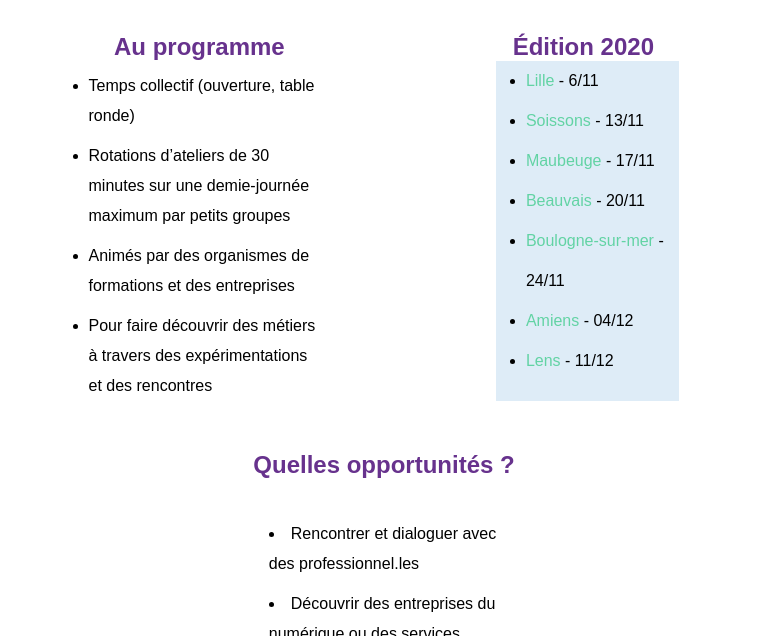
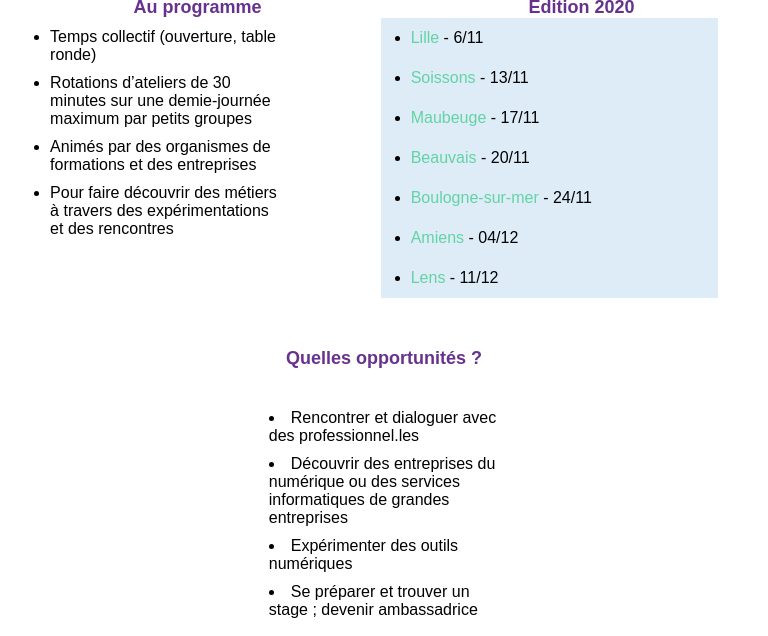
Before and after one commit to L-rodrigue/Projet-numeriqu-elles, a PHP site: page / in a window 768 px wide. Shown: the part 1225-1861 px from the top of the page. Run offline with PHP 8.4, Linux system fonts and the light colour scheme.

Commit message:
responsive 768 < 992

```diff
--- a/index.php
+++ b/index.php
@@ -32,6 +32,7 @@
       </section>
       <div class="header_bottom">
         <img class="rectangle" src="images/Rectangle.svg" alt="Rectangle bleu">
+
         <div class="title">
           <p>édition</p>
           <p>En distanciel</p>
--- a/style.css
+++ b/style.css
@@ -248,3 +248,30 @@ footer {
 .footer_text a {
   text-decoration: none;
   color: black;
+}
+
+@media screen and (min-width: 768px) and (max-width: 992px) {
+  .goals {
+    width: 50%;
+  }
+
+  .list {
+    width: 40%;
+  }
+
+  .programme {
+    line-height: normal;
+  }
+
+  .list_opportunities {
+    line-height: normal;
+  }
+
+  .purple {
+    font-size: 18px;
+  }
+
+  .list_organization {
+    line-height: normal;
+  }
+}
```
